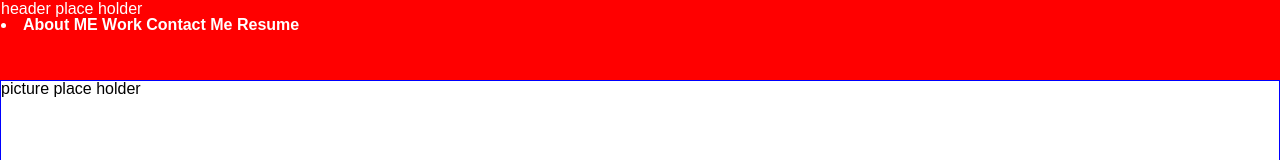
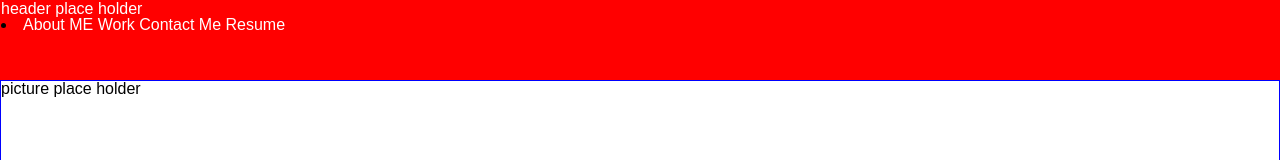
Before and after one commit to EricShek/css.portfolio, a plain HTML site: page index.html in a window 1280 px wide. Shown: the top 160 px of the page. Drawn offline with Linux system fonts and the light colour scheme.

Commit message:
update on css and html

```diff
--- a/asset/css/style.css
+++ b/asset/css/style.css
@@ -1,27 +1,47 @@
 
 
-header{
+
+
+    /* body {
+
+        display: inline;
+       flex-wrap: wrap;
+    }
+     */
+    header {
     border: 1px solid red;
     height: 10vh;
     background-color: red;
-    flex-wrap: wrap;
-    color: white;
-
-}
-div {
-
-    display: inline;
 
 
 }
 
-h2 nav li ul { display: inline;
+
+
+
+
+
+header div { flex-wrap: wrap;
     color: white;
-   align-content: flex-end;
+    display: inline;
+
+
+
+
+}
+
+header nav li ul {
+    display: inline;
+    color: white;
+    text-align: right;
+    justify-content: space-around;
+
+
+
 }
 
 
-figure{
+   figure{
     border: 1px solid blue;
     height: 20vh;
 }
--- a/index.html
+++ b/index.html
@@ -15,9 +15,9 @@
   <body>
     <header>
 
-         <div>header place holder<div>
+         <div> header place holder </div>
 
-         <h2>
+
             <nav>
                 <li>
                   <ul>About ME</ul>
@@ -25,13 +25,14 @@
                   <ul>Work</ul>
 
                   <ul>Contact Me</ul>
+
                   <ul>Resume</ul>
                 </li>
               </nav>
 
 
 
-         </h2>
+
 
 
     </header>
```
